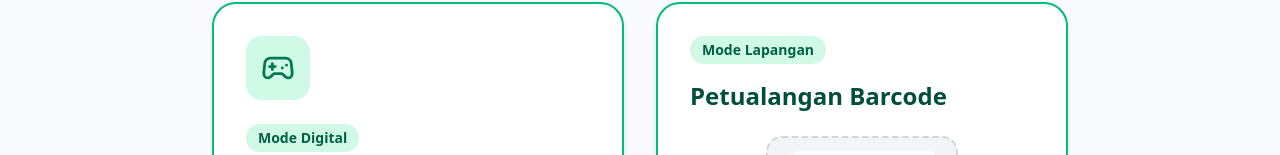
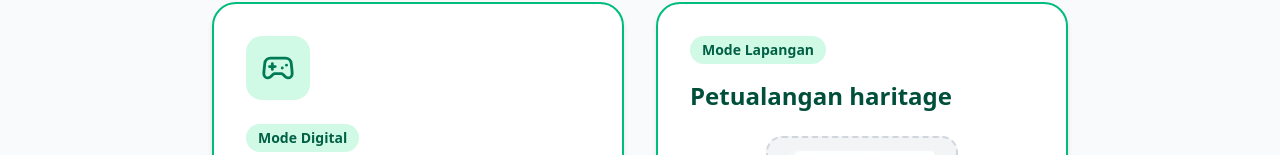
Before and after one commit to adiikfini/jakartajero, a Next.js app: page /game in a window 1280 px wide. Shown: the part 295-450 px from the top of the page. Built offline with nearby package versions, Linux system fonts and the light colour scheme.

Commit message:
Rename title from 'Petualangan Barcode' to 'Petualangan haritage'

```diff
--- a/src/app/game/page.tsx
+++ b/src/app/game/page.tsx
@@ -44,7 +44,7 @@ export default function GamePage() {
 							Mode Lapangan
 						</span>
 						<h2 className="mt-4 text-2xl font-bold text-emerald-900">
-							Petualangan Barcode
+							Petualangan haritage
 						</h2>
 						<div className="mx-auto mt-6 flex h-48 w-48 flex-col items-center justify-center overflow-hidden rounded-2xl border-2 border-dashed border-gray-300 bg-gray-100 p-3 text-gray-500">
 							<div className="size-36 overflow-hidden bg-white">
```
